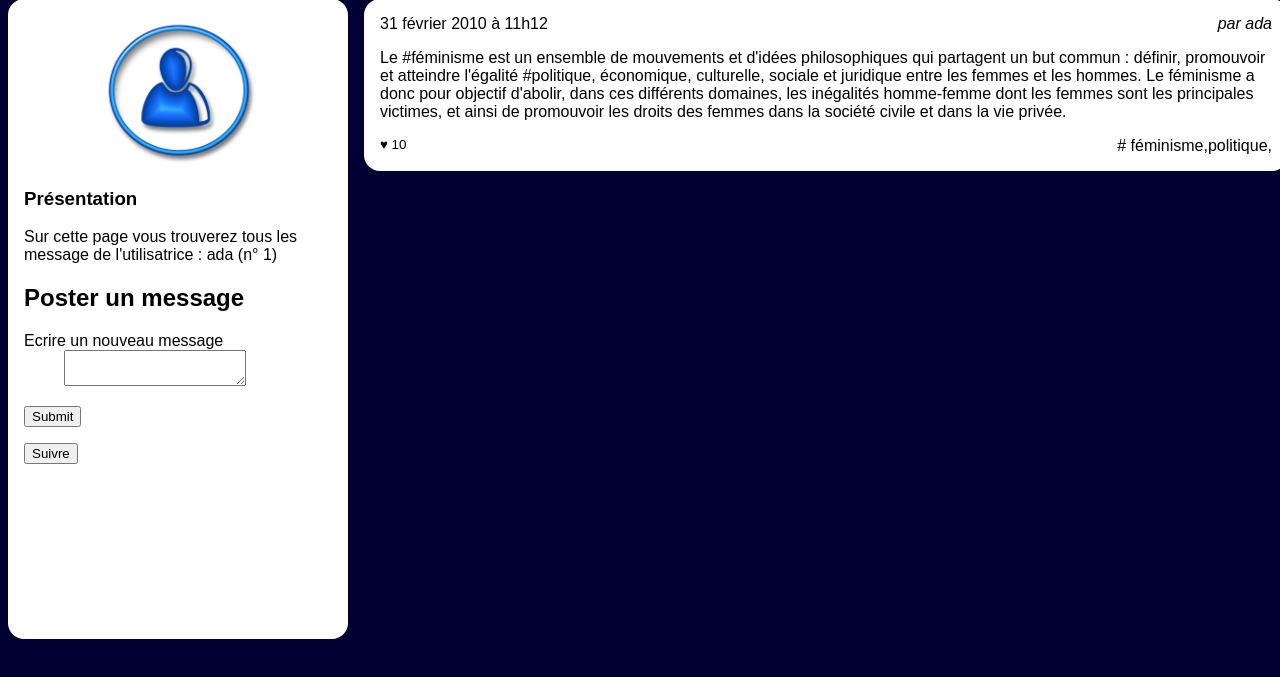
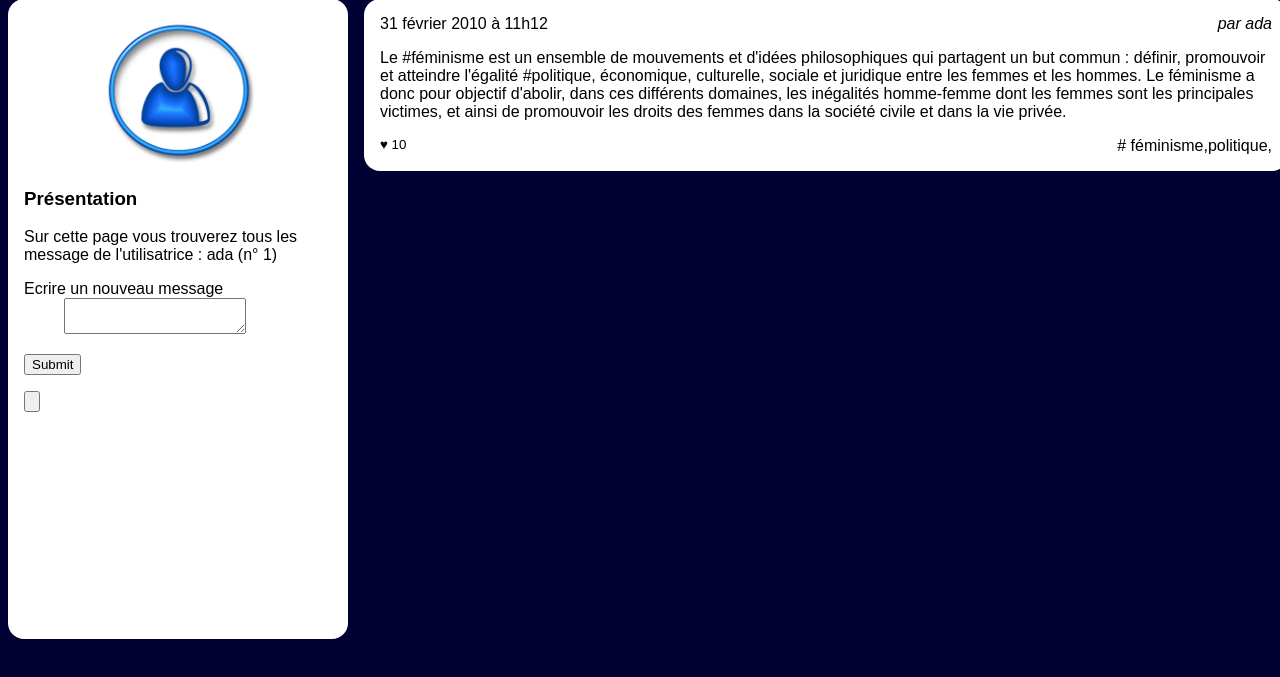
Before and after one commit to adatechschool/RESEAU-SOCIAL, a PHP site: page /wall.php?user_id=1 in a window 1280 px wide. Shown: the part 123-800 px from the top of the page. Run offline with PHP 8.4, Linux system fonts and the light colour scheme; a user stored in the database is signed in; data comes from the database, SQL or seed files in the repository; data that the repository does not hold is empty.

Commit message:
hortense

```diff
--- a/resoc_n1/wall.php
+++ b/resoc_n1/wall.php
@@ -41,7 +41,7 @@
                         (n° <?php echo $userId ?>)
 
                        <article>
-        <h2>Poster un message</h2>
+
             <?php
     $user_id1 = $_SESSION['connected_id'];
     //echo "<pre>" . print_r($_GET['user_id']) . "</pre>";
@@ -77,8 +77,13 @@
                     </p>
 
                 </section>
-                <button type="button">Suivre</button>
+    <?php
 
+    ?>
+              <form method='post'>
+        <input type='hidden' name='???' value='a_changer'>
+        <input class="submit" name="subscribe" type='submit' value="<?php echo $value;?>">
+            </form>
 
             </aside>
             <main>
```
